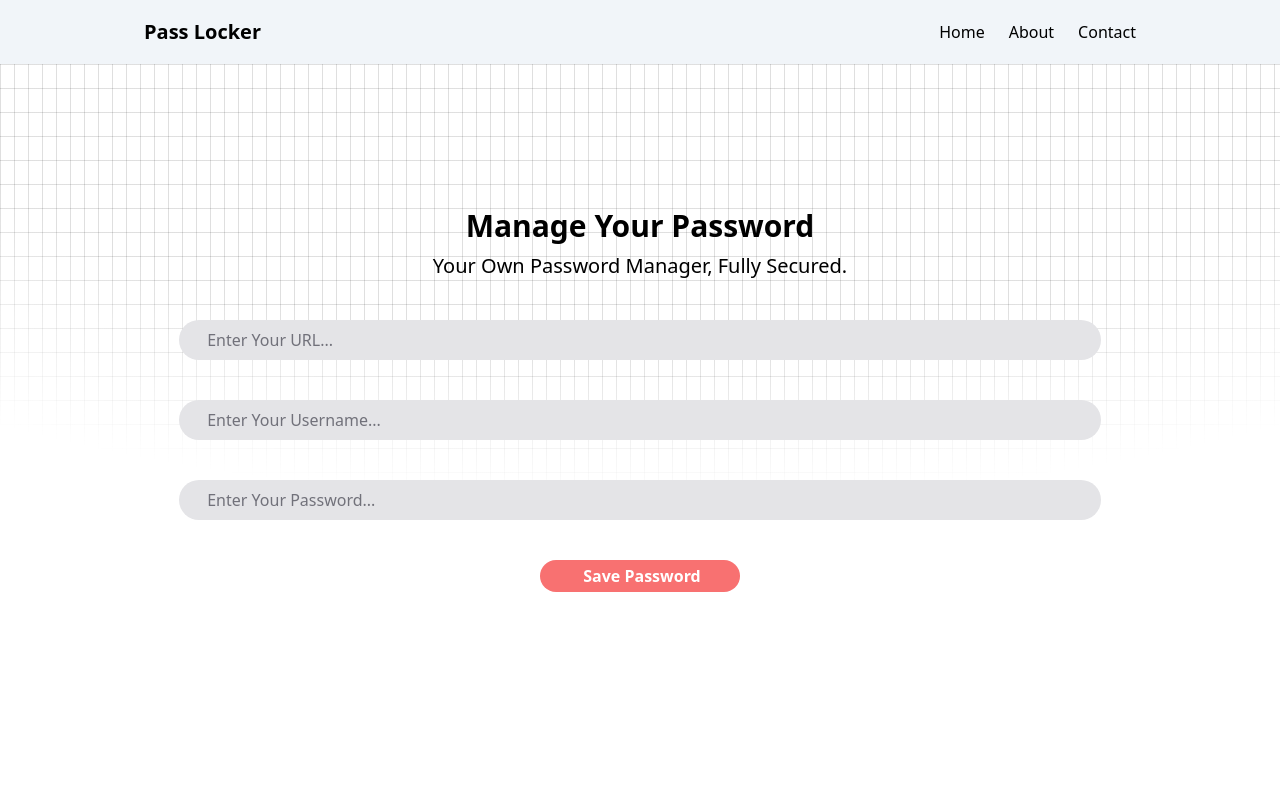
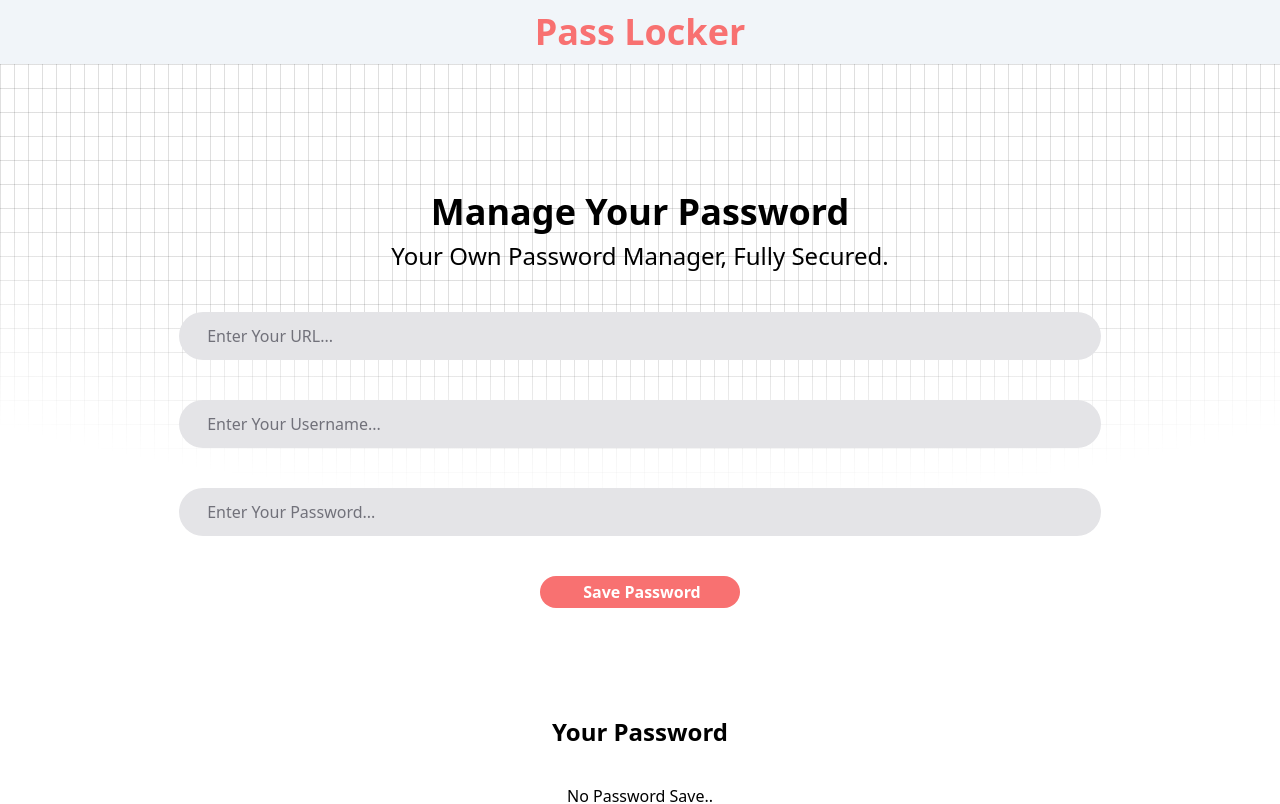
Before and after one commit to Itsarun01/Pass-locker, a React (Vite) app: page / in a window 1280 px wide. Shown: the top 804 px of the page. Built offline with nearby package versions, Linux system fonts and the light colour scheme; some icons are missing.

Commit message:
Fixed the navbar and table height.

```diff
--- a/src/components/Home.jsx
+++ b/src/components/Home.jsx
@@ -32,16 +32,16 @@ const Home = () => {
       </div>
       <div className="my-container w-[80vw] absolute top-[50%] left-[50%] translate-x-[-50%] translate-y-[-50%]">
         <div className="text-white text-center mb-5">
-          <h1 className="text-black text-3xl font-bold mb-2">
+          <h1 className="text-black text-4xl font-bold mb-2">
             Manage Your Password
           </h1>
-          <p className="text-black text-xl">
+          <p className="text-black text-2xl">
             Your Own Password Manager, Fully Secured.
           </p>
         </div>
         <div className="text-black flex flex-col items-center w-full">
           <input
-            className="rounded-full w-[120%] py-2 px-7 my-5 outline-0 border-0 bg-zinc-200 placeholder:text-zinc-500"
+            className="rounded-full w-[120%] py-3 px-7 my-5 outline-0 border-0 bg-zinc-200 placeholder:text-zinc-500"
             type="text"
             value={form.site}
             name="site"
@@ -49,7 +49,7 @@ const Home = () => {
             placeholder="Enter Your URL..."
           />
           <input
-            className="rounded-full w-[120%] py-2 px-7 my-5 outline-0 border-0 bg-zinc-200 placeholder:text-zinc-500"
+            className="rounded-full w-[120%] py-3 px-7 my-5 outline-0 border-0 bg-zinc-200 placeholder:text-zinc-500"
             type="text"
             value={form.username}
             name="username"
@@ -57,7 +57,7 @@ const Home = () => {
             placeholder="Enter Your Username..."
           />
           <input
-            className="rounded-full w-[120%] py-2 px-7 my-5 outline-0 border-0 bg-zinc-200 placeholder:text-zinc-500"
+            className="rounded-full w-[120%] py-3 px-7 my-5 outline-0 border-0 bg-zinc-200 placeholder:text-zinc-500"
             type="text"
             value={form.password}
             name="password"
@@ -78,7 +78,8 @@ const Home = () => {
           </button>
         </div>
       </div>
-      <div className="absolute top-full left-[50%] translate-x-[-50%] saved-password w-[80vw] mx-auto h-auto text-center pb-12">
+
+      <div className="absolute top-[85%] left-[50%] translate-x-[-50%] saved-password w-[80vw] mx-auto h-auto text-center pb-12">
         <h2 className="text-2xl font-bold p-9">Your Password</h2>
         {passwordArray.length === 0 && <div> No Password Save..</div>}
         {passwordArray.length != 0 && (
--- a/src/components/Navbar.jsx
+++ b/src/components/Navbar.jsx
@@ -3,30 +3,8 @@ import React from "react";
 const Navbar = () => {
   return (
     <nav className="bg-slate-100">
-      <div className="my-container flex justify-between items-center px-4 py-8 h-14 w-[80vw]">
-        <div className="logo font-bold text-xl">Pass Locker</div>
-        <ul>
-          <li className="flex gap-6 relative">
-            <a
-              className="hover:border-b-2 border-red-600 transition-all ease-linear duration-200"
-              href="#"
-            >
-              Home
-            </a>
-            <a
-              className="hover:border-b-2 border-red-600 transition-all ease-linear duration-200"
-              href="#"
-            >
-              About
-            </a>
-            <a
-              className="hover:border-b-2 border-red-600 transition-all ease-linear duration-200"
-              href="#"
-            >
-              Contact
-            </a>
-          </li>
-        </ul>
+      <div className="my-container flex justify-center items-center px-4 py-8 h-14 w-[80vw]">
+        <div className="logo font-bold text-4xl text-red-400">Pass Locker</div>
       </div>
     </nav>
   );
```
